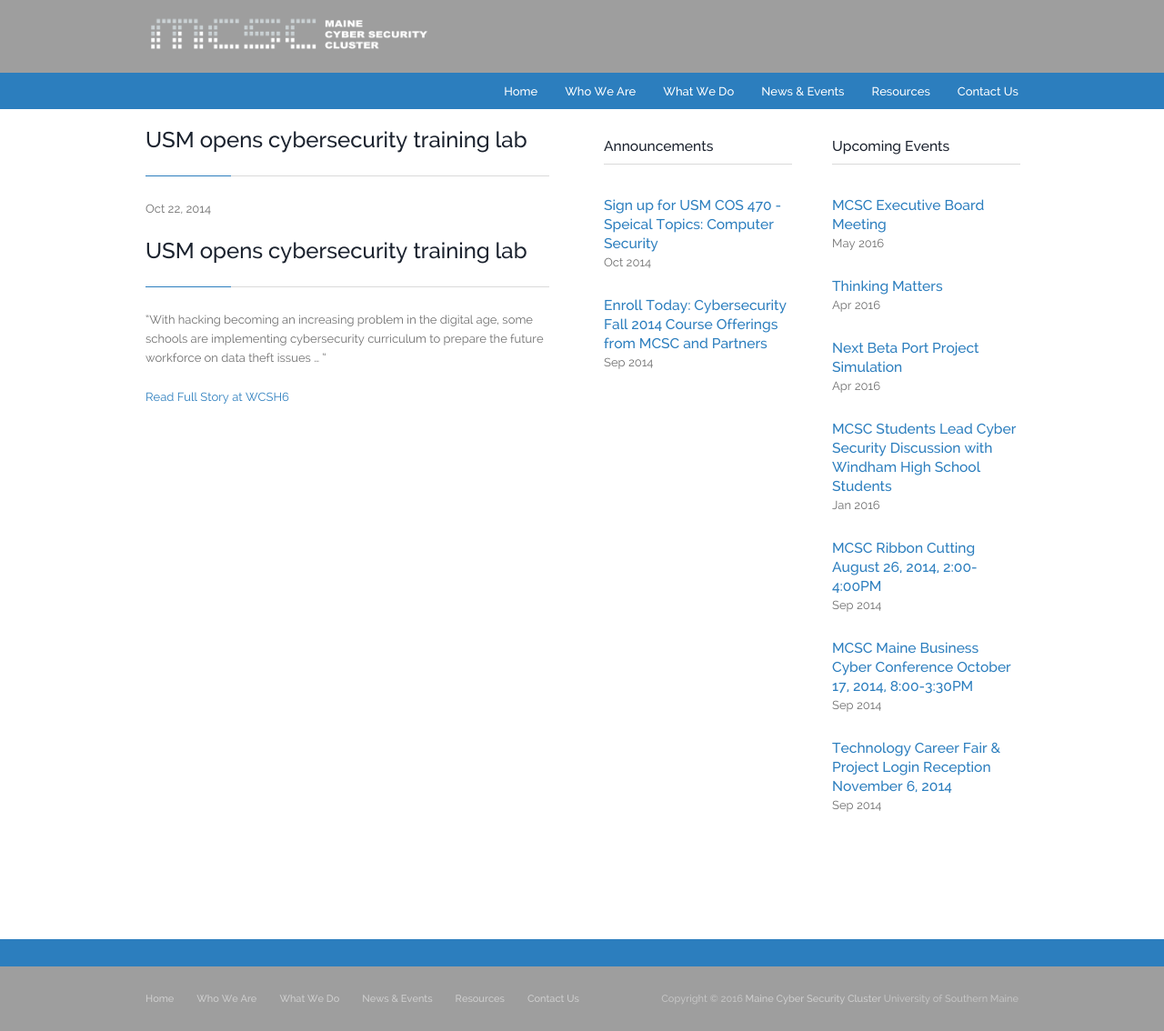
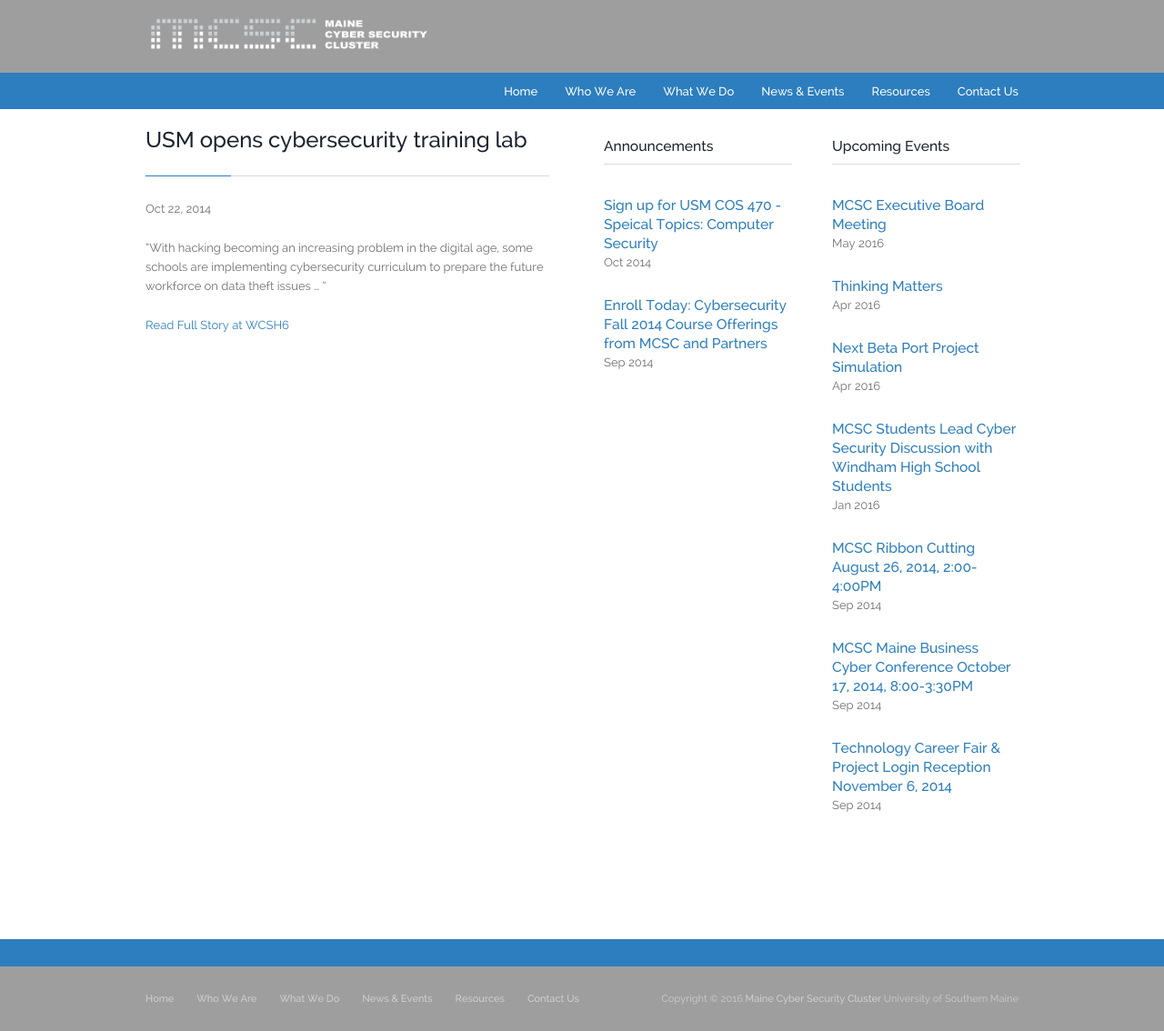
Before and after one commit to nick-spear/MCSC-Website-Update, a Jekyll site: the page built from _posts/archive/2014-08-26-wcsh6-new-lab.md, in a window 1280 px wide and 1134 px high. Shown: the whole window at 91% size. Built offline with Jekyll 4.4.1, drawn with Linux system fonts in a browser that asks for light colours; nearby versions of some CDN libraries.

Commit message:
Update 2014-08-26-wcsh6-new-lab.md

```diff
--- a/_posts/archive/2014-08-26-wcsh6-new-lab.md
+++ b/_posts/archive/2014-08-26-wcsh6-new-lab.md
@@ -6,8 +6,6 @@
 
 ---
 
-<h1>USM opens cybersecurity training lab</h1>
-
 <p>“With hacking becoming an increasing problem in the digital age, some schools are implementing cybersecurity curriculum to prepare the future workforce on data theft issues … “</p>
 
 <a href="http://www.wcsh6.com/story/news/local/2014/08/26/cybersecurity-lab-usm-data-theft/14607533/">Read Full Story at WCSH6</a>
```
